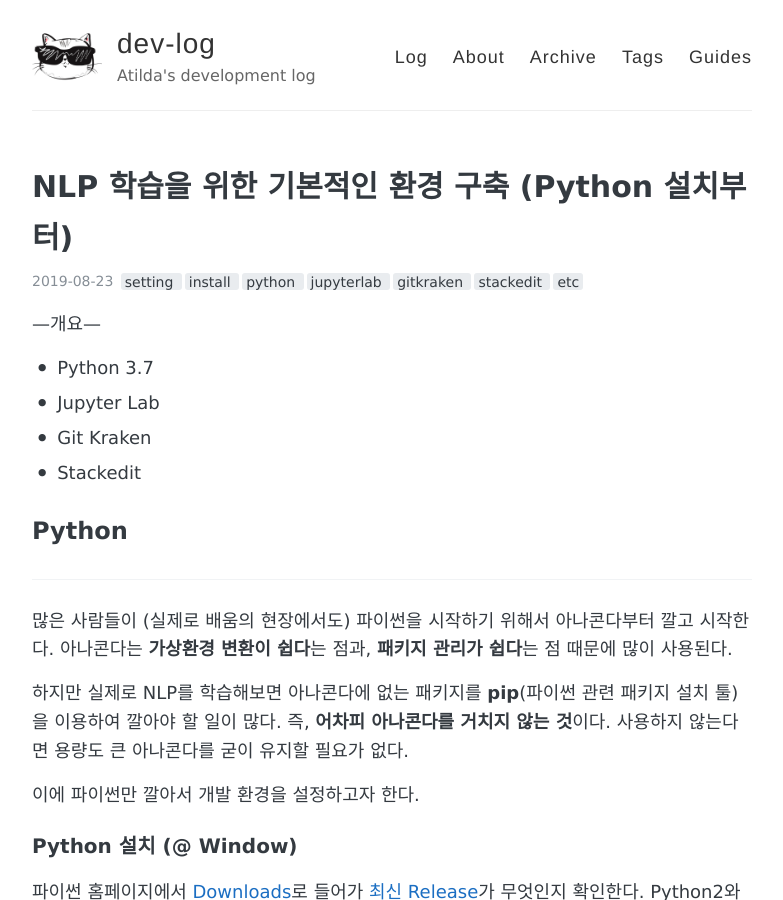
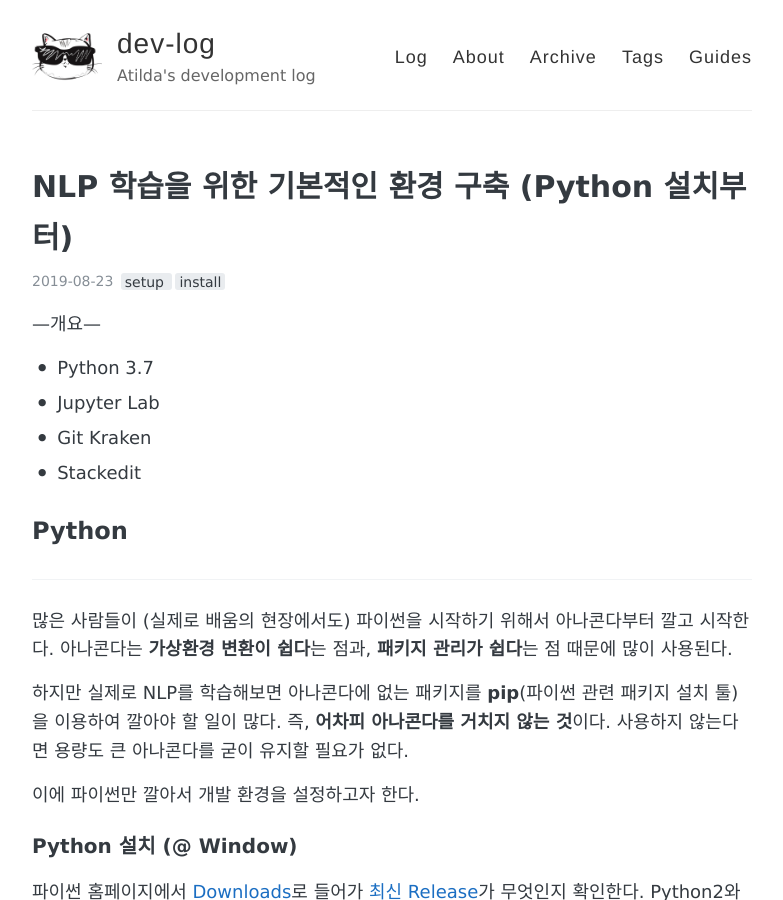
Before and after one commit to stellarway/stellarway.github.io, a Jekyll site: the page built from _posts/2019-08-23-setup.md, in a window 1280 px wide and 900 px high. Shown: the whole window, without its empty margins (248-1031 px from the left). Built offline with Jekyll 4.4.1, drawn with Linux system fonts in a browser that asks for light colours; some of the changed lines change nothing that is shown.

Commit message:
_posts/2019-08-23-setup.md updated

```diff
--- a/_posts/2019-08-23-setup.md
+++ b/_posts/2019-08-23-setup.md
@@ -1,7 +1,7 @@
 ---
 layout: post
 title: "NLP 학습을 위한 기본적인 환경 구축 (Python 설치부터)"
-tags: [setting, install, python, jupyterlab, gitkraken, stackedit, etc]
+tags: [setup, install]
 comments: true
 ---
 ---개요---
@@ -146,6 +146,6 @@ Now, you can post anything directly...
 지금까지 개발환경을 어떻게 설정했는 지 알아보고 기록하였다.
 앞으로 추가적인 정보(테마나 무슨 패키지를 설치했는지 등)을 지속적으로 업데이트할 예정이다.
 <!--stackedit_data:
-eyJoaXN0b3J5IjpbLTEyMTI1NDYxMTksMTkyMjc1MzUwLC0xOT
-g0MTgxNTE3LDE0ODY0MDU1MDldfQ==
+eyJoaXN0b3J5IjpbLTk2NDU0ODIyNCwxOTIyNzUzNTAsLTE5OD
+QxODE1MTcsMTQ4NjQwNTUwOV19
 -->
```
